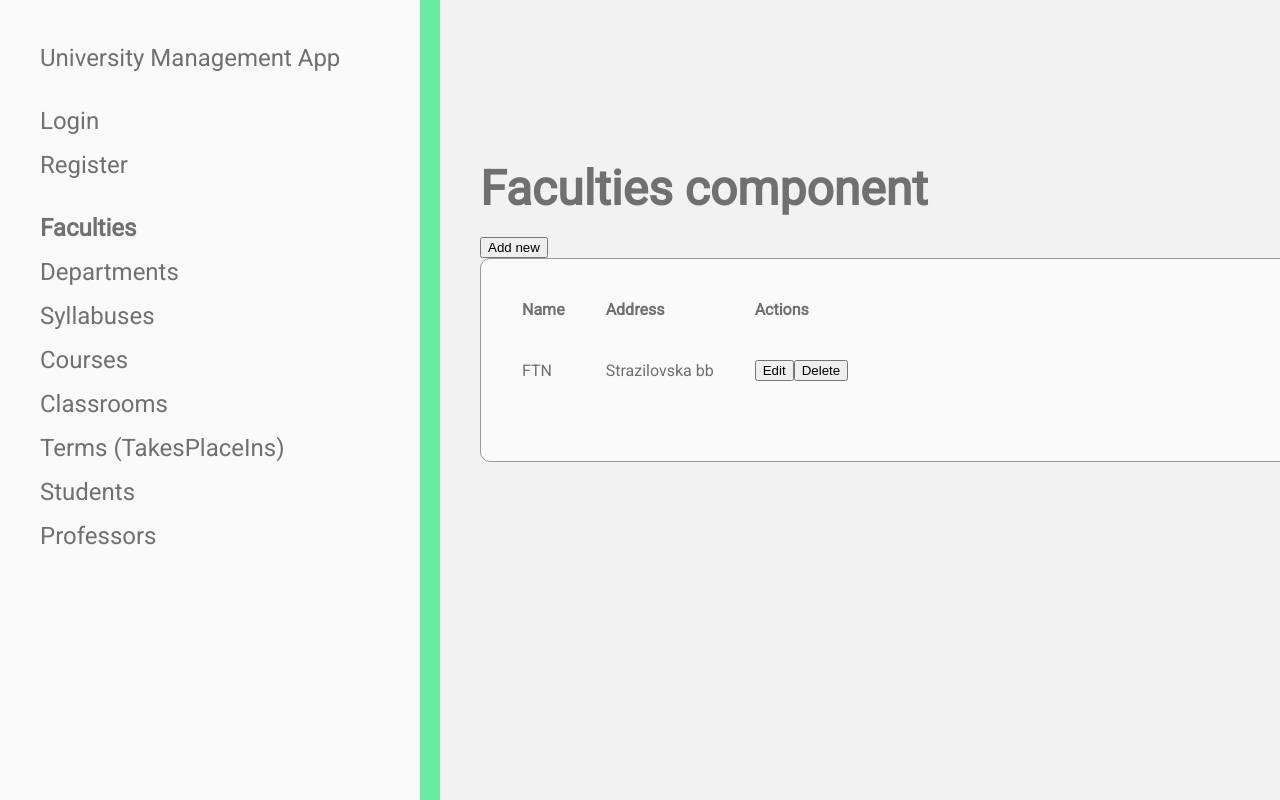
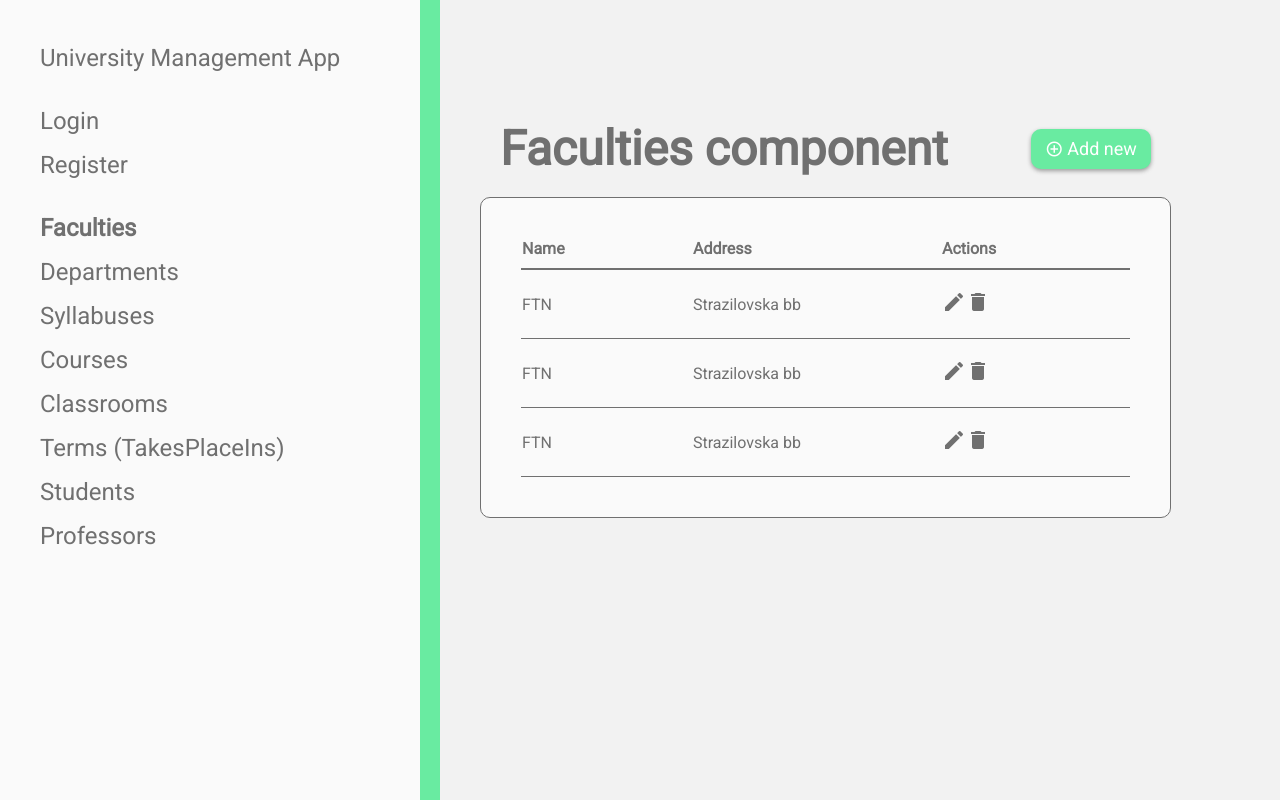
Before and after one commit to katicstefan/uni-apurs-vue-firebase-app, a Vue app: page /faculties in a window 1280 px wide. Built offline with nearby package versions, Linux system fonts and the light colour scheme.

Commit message:
faculties styling complete?

```diff
--- a/package.json
+++ b/package.json
@@ -10,6 +10,7 @@
   "dependencies": {
     "core-js": "^3.6.5",
     "firebase": "^8.6.7",
+    "material-design-icons": "^3.0.1",
     "mdb-vue-ui-kit": "^1.0.0-beta6",
     "vue": "^3.0.0",
     "vue-material": "^1.0.0-beta-15",
--- a/public/index.html
+++ b/public/index.html
@@ -7,6 +7,7 @@
     <link rel="icon" href="<%= BASE_URL %>favicon.ico">
     <link rel="preconnect" href="https://fonts.gstatic.com">
     <link href="https://fonts.googleapis.com/css2?family=Roboto&display=swap" rel="stylesheet">
+    <link href="https://fonts.googleapis.com/icon?family=Material+Icons" rel="stylesheet">
     <title><%= htmlWebpackPlugin.options.title %></title>
   </head>
   <body>
--- a/src/App.vue
+++ b/src/App.vue
@@ -15,6 +15,7 @@ export default {
 </script>
 
 <style lang="scss">
+@import './gvars.scss';
 #app {
   font-family: Roboto, sans-serif;
   -webkit-font-smoothing: antialiased;
@@ -28,10 +29,7 @@ export default {
   top: 0;
   left: 440px;
 
-  min-width: 1440px;
+  min-width: 1480px;
   height: 100vh;
-
-  padding-top: 40px;
-  padding-left: 40px;
 }
 </style>
--- a/src/components/Sidenav.vue
+++ b/src/components/Sidenav.vue
@@ -18,35 +18,10 @@
 
 <script>
 export default {
-    name: "Sidenav"
+  name: "Sidenav"
 }
 </script>
 
 <style lang="scss">
-.sidenav {
-    width: 380px;
-    height: 100%;
-    position: fixed;
-    z-index: 1;
-    top: 0;
-    left: 0;
-    background-color: #fafafa;
-    overflow-x: hidden;
-    padding: 28px 0 0 40px;
-    border-right: 20px solid #69eba1;
-    text-align: left;
-
-    a {
-        font-weight: normal;
-        color: #707070;
-        padding: 16px 0 0 0;
-        text-decoration: none;
-        font-size: 24px;
-        display: block;
-
-        &.router-link-exact-active {
-            font-weight: bold;
-        }
-    }
-}
+@import '../scss/Sidenav.scss';
 </style>
--- /dev/null
+++ b/src/components/icons/AddCircleOutline.vue
@@ -0,0 +1,11 @@
+<template>
+    <span class="material-icons">add_circle_outline</span>
+</template>
+
+<script>
+export default {}
+</script>
+
+<style>
+
+</style>
--- /dev/null
+++ b/src/components/icons/Delete.vue
@@ -0,0 +1,11 @@
+<template>
+    <span class="material-icons">delete</span>
+</template>
+
+<script>
+export default {}
+</script>
+
+<style>
+
+</style>
--- /dev/null
+++ b/src/components/icons/Edit.vue
@@ -0,0 +1,11 @@
+<template>
+  <span class="material-icons">edit</span>
+</template>
+
+<script>
+export default {}
+</script>
+
+<style>
+
+</style>
--- /dev/null
+++ b/src/gvars.scss
@@ -0,0 +1,57 @@
+$colors: (
+    primary-green: #69eba1,
+    component-background-white: #fafafa,
+    background-white: #f2f2f2,
+    border-gray: #9b9b9b,
+    primary-text: #707070
+);
+
+.material-icons {
+    font-family: 'Material Icons';
+    font-weight: normal;
+    font-style: normal;
+    font-size: 24px;  /* Preferred icon size */
+    display: inline-block;
+    line-height: 1;
+    text-transform: none;
+    letter-spacing: normal;
+    word-wrap: normal;
+    white-space: nowrap;
+    direction: ltr;
+
+    /* Support for all WebKit browsers. */
+    -webkit-font-smoothing: antialiased;
+    /* Support for Safari and Chrome. */
+    text-rendering: optimizeLegibility;
+
+    /* Support for Firefox. */
+    -moz-osx-font-smoothing: grayscale;
+
+    /* Support for IE. */
+    font-feature-settings: 'liga';
+}
+
+/* Rules for sizing the icon. */
+.material-icons.md-18 { font-size: 18px; }
+.material-icons.md-24 { font-size: 24px; }
+.material-icons.md-36 { font-size: 36px; }
+.material-icons.md-48 { font-size: 48px; }
+
+/* Rules for using icons as black on a light background. */
+.material-icons.md-dark { color: rgba(0, 0, 0, 0.54); }
+.material-icons.md-dark.md-inactive { color: rgba(0, 0, 0, 0.26); }
+
+/* Rules for using icons as white on a dark background. */
+.material-icons.md-light { color: rgba(255, 255, 255, 1); }
+.material-icons.md-light.md-inactive { color: rgba(255, 255, 255, 0.3); }
+
+.material-icons.md-18 { font-size: 18px; }
+.material-icons.md-24 { font-size: 24px; }
+.material-icons.md-36 { font-size: 36px; }
+.material-icons.md-48 { font-size: 48px; }
+
+.material-icons.md-dark { color: rgba(0, 0, 0, 0.54); }
+.material-icons.md-dark.md-inactive { color: rgba(0, 0, 0, 0.26); }
+
+.material-icons.md-light { color: rgba(255, 255, 255, 1); }
+.material-icons.md-light.md-inactive { color: rgba(255, 255, 255, 0.3); }
--- /dev/null
+++ b/src/scss/Faculties.scss
@@ -0,0 +1,97 @@
+@import '../gvars.scss';
+
+.faculties {
+  width: fit-content;
+  margin-left: 40px;
+  margin-right: 40px;
+  padding-right: 0px;
+}
+
+.container {
+  background-color:  map-get($map: $colors, $key: component-background-white);
+  border: 1px solid map-get($map: $colors, $key: border-grey);
+  border-radius: 10px;
+
+  margin: 0;
+}
+
+.header {
+  display: flex;
+  align-items: center;
+  justify-content: space-between;
+  margin-top: 120px;
+  margin-bottom: 20px;
+  margin-left: 20px;
+  margin-right: 20px;
+
+  h1 {
+    margin: 0;
+    padding: 0;
+  }
+}
+
+table {
+    border-collapse: collapse;
+}
+
+thead {
+  tr {
+    border-bottom: 2px solid map-get($map: $colors, $key: border-grey);
+    //background-color: yellow;
+  }
+
+  td, th {
+    padding-bottom: 10px;
+  }
+}
+
+tbody {
+  tr {
+    border-bottom: 1px solid map-get($map: $colors, $key: border-grey);
+    //background-color: orange;
+  }
+
+  td, th {
+  padding-top: 20px;
+  padding-bottom: 20px;
+  padding-right: 140px;
+  text-align: left;
+  }
+}
+
+.action {
+  cursor: pointer;
+
+  &:hover {
+    color: black;
+  }
+}
+
+button {
+  margin: 0;
+  padding: 0;
+  border: none;
+
+  width: 120px;
+  height: 40px;
+
+  display: flex;
+  align-items: center;
+  justify-content: center;
+
+  border-radius: 10px;
+
+  font-family: 'Roboto', sans-serif;
+  font-weight: bold;
+  color: white;
+  background-color: map-get($map: $colors, $key: primary-green);
+  box-shadow: 0px 2px 4px map-get($map: $colors, $key: border-gray);
+
+  cursor: pointer;
+
+  span {
+    font-size: 18px;
+    font-weight: normal;
+    padding: 0px 2px;
+  }
+}
--- /dev/null
+++ b/src/scss/Sidenav.scss
@@ -0,0 +1,28 @@
+@import '../gvars.scss';
+
+.sidenav {
+    width: 380px;
+    height: 100%;
+    position: fixed;
+    z-index: 1;
+    top: 0;
+    left: 0;
+    background-color: map-get($map: $colors, $key: component-background-white);
+    overflow-x: hidden;
+    padding: 28px 0 0 40px;
+    border-right: 20px solid map-get($map: $colors, $key: primary-green);
+    text-align: left;
+
+    a {
+        font-weight: normal;
+        color: map-get($map: $colors, $key: primary-text);
+        padding: 16px 0 0 0;
+        text-decoration: none;
+        font-size: 24px;
+        display: block;
+
+        &.router-link-exact-active {
+            font-weight: bold;
+        }
+    }
+}
--- a/src/views/Faculties.vue
+++ b/src/views/Faculties.vue
@@ -1,7 +1,12 @@
 <template>
   <div class="faculties">
-    <h1>Faculties component</h1>
-    <button>Add new</button>
+    <div class="header">
+      <h1>Faculties component</h1>
+      <button>
+        <AddCircleOutlineIcon class="md-18" />
+        <span>Add new</span>
+      </button>
+    </div>
     <div class="container">
       <table>
         <thead>
@@ -16,8 +21,24 @@
             <td>FTN</td>
             <td>Strazilovska bb</td>
             <td>
-              <button>Edit</button>
-              <button>Delete</button>
+              <EditIcon class="md-24 action" />
+              <DeleteIcon class="md-24 action" />
+            </td>
+          </tr>
+          <tr>
+            <td>FTN</td>
+            <td>Strazilovska bb</td>
+            <td>
+              <EditIcon class="md-24 action" />
+              <DeleteIcon class="md-24 action" />
+            </td>
+          </tr>
+          <tr>
+            <td>FTN</td>
+            <td>Strazilovska bb</td>
+            <td>
+              <EditIcon class="md-24 action" />
+              <DeleteIcon class="md-24 action" />
             </td>
           </tr>
         </tbody>
@@ -27,27 +48,20 @@
 </template>
 
 <script>
+import AddCircleOutlineIcon from '../components/icons/AddCircleOutline.vue'
+import EditIcon from '../components/icons/Edit.vue'
+import DeleteIcon from '../components/icons/Delete.vue'
+
 export default {
-  name: "Faculties"
+  name: "Faculties",
+  components: {
+    AddCircleOutlineIcon,
+    EditIcon,
+    DeleteIcon
+  }
 }
 </script>
 
-<style>
-.container {
-  background-color: #fafafa;
-  margin-right: 40px;
-  padding: 40px;
-  border: 1px solid #9b9b9b;
-  border-radius: 10px;
-}
-
-table {
-   border-collapse: collapse;
-}
-
-td, th {
-  padding-bottom: 40px;
-  padding-right: 40px;
-  text-align: left;
-}
+<style lang="scss">
+@import '../scss/Faculties.scss';
 </style>
```
Also changed, not shown: 1 other file (tests, documents, lock files or other folders).
